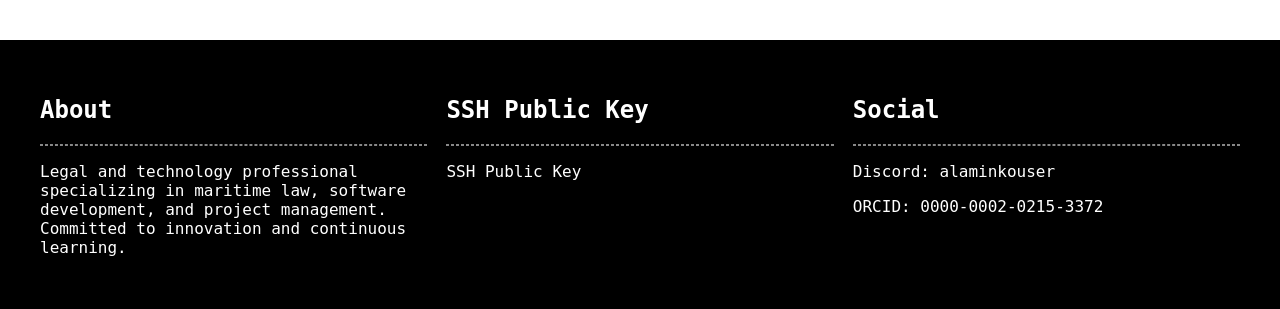
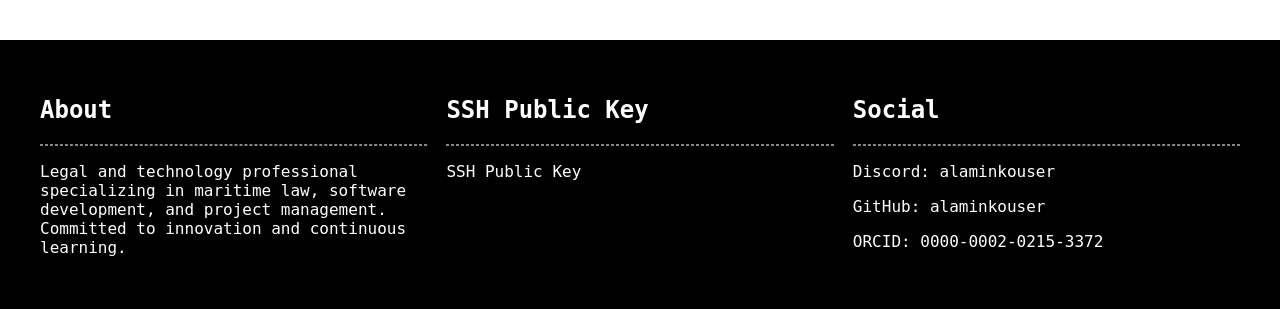
Before and after one commit to alaminkouser/website, a Python web app: template app/home/templates/error.html in a window 1280 px wide. Shown: the part 491-800 px from the top of the page. Run offline with Jinja, Linux system fonts and the light colour scheme; the template is opened without the code that fills it, so the values that code supplies are empty; some web fonts are replaced.

Commit message:
feat(footer): Add GitHub profile link

```diff
--- a/app/home/templates/footer.html
+++ b/app/home/templates/footer.html
@@ -25,6 +25,9 @@
         >
       </p>
       <p>
+        <a href="https://github.com/alaminkouser">GitHub: alaminkouser</a>
+      </p>
+      <p>
         <a href="https://orcid.org/0000-0002-0215-3372"
           >ORCID: 0000-0002-0215-3372</a
         >
```
